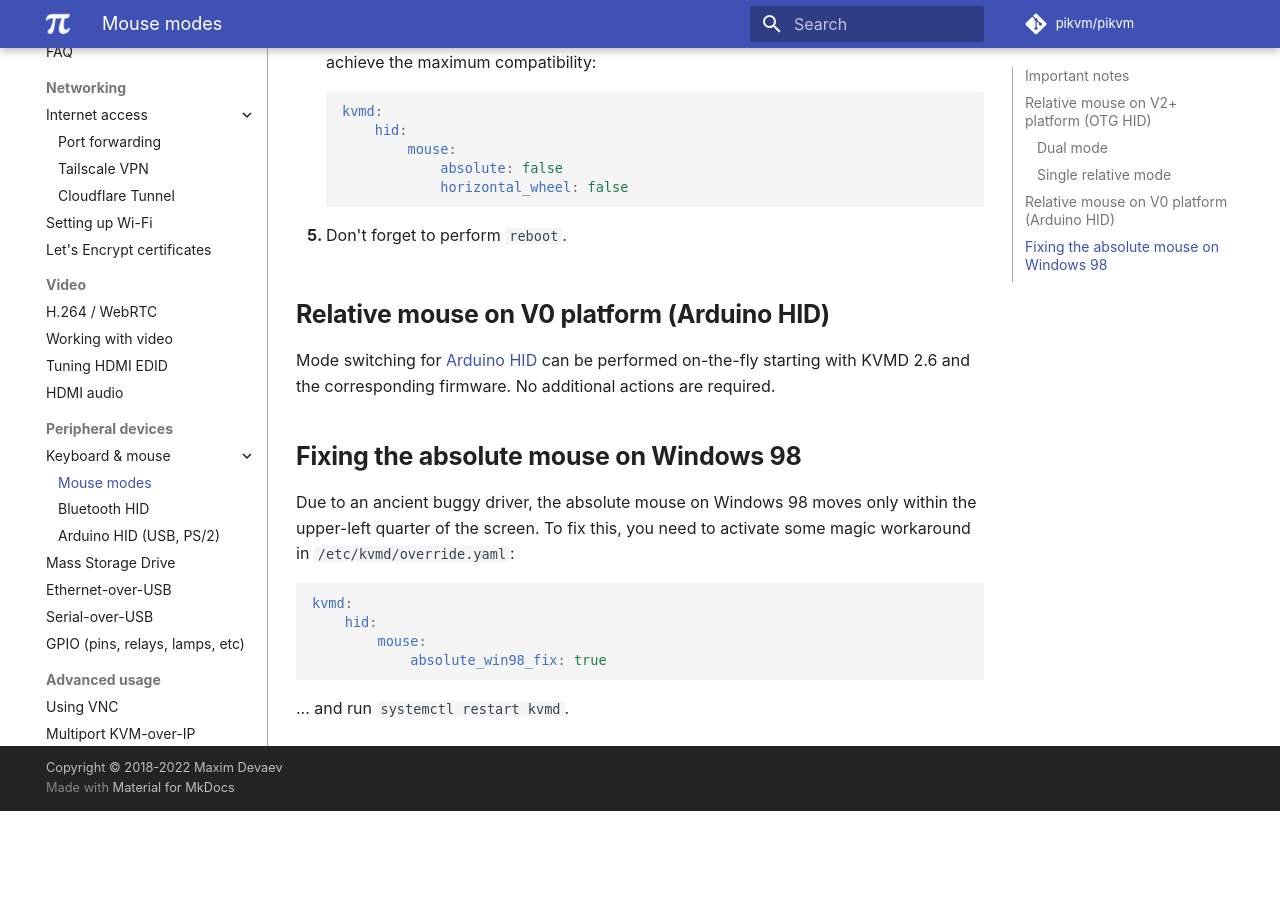
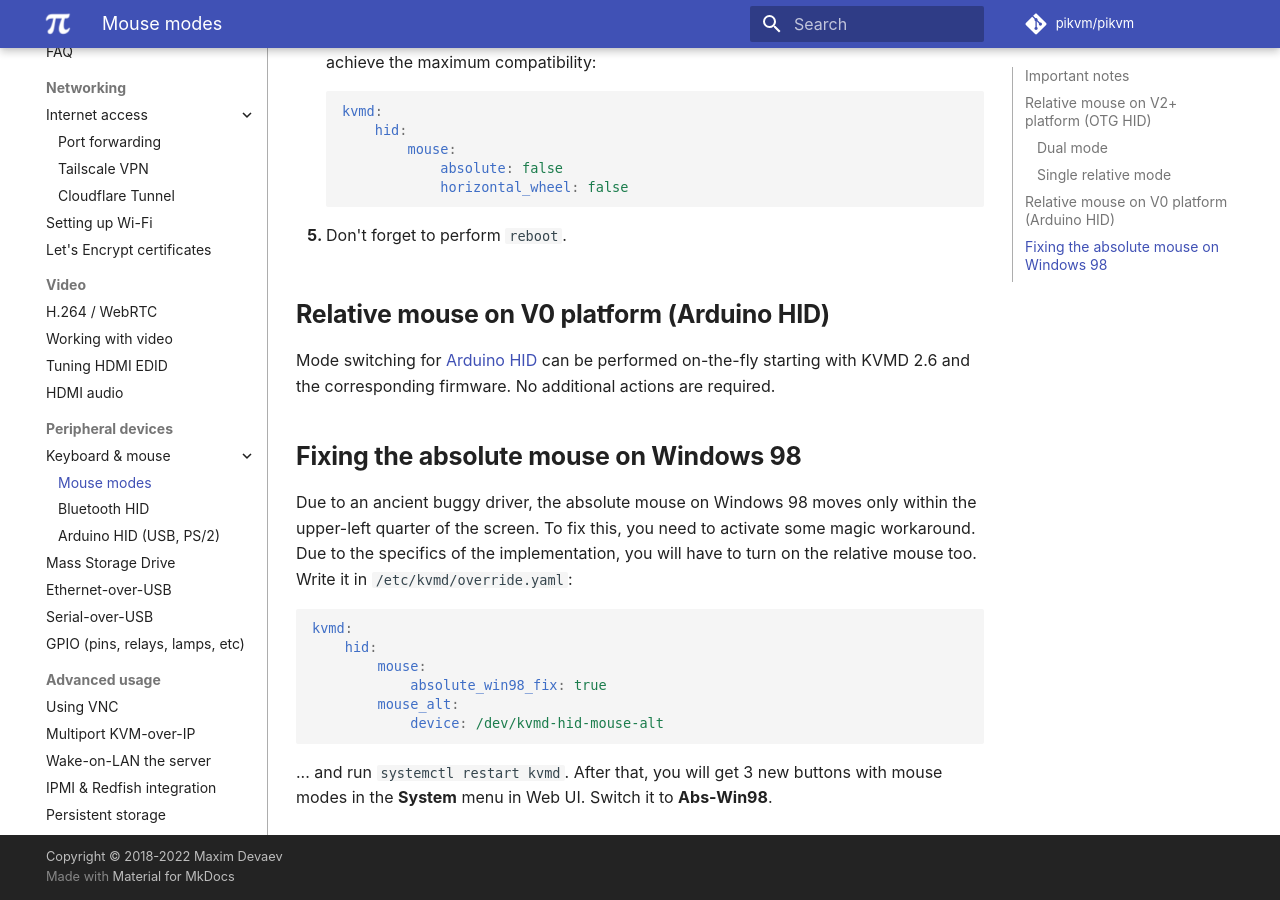
Before and after one commit to pikvm/pikvm, an MkDocs documentation site: the page built from docs/mouse.md, in a window 1280 px wide and 900 px high, scrolled down 1858 px. Built offline with MkDocs 1.6.1 and Material for MkDocs 9.7.7, drawn with Linux system fonts in a browser that asks for light colours; some web fonts are replaced; comment, search, counter and statistics services are not loaded; before the commit the page ends 2669 px from its top, so only the background shows below that.

Commit message:
mouse doc fix

````diff
--- a/docs/mouse.md
+++ b/docs/mouse.md
@@ -88,13 +88,15 @@
 
 ## Fixing the absolute mouse on Windows 98
 
-Due to an ancient buggy driver, the absolute mouse on Windows 98 moves only within the upper-left quarter of the screen. To fix this, you need to activate some magic workaround in `/etc/kvmd/override.yaml`:
+Due to an ancient buggy driver, the absolute mouse on Windows 98 moves only within the upper-left quarter of the screen. To fix this, you need to activate some magic workaround. Due to the specifics of the implementation, you will have to turn on the relative mouse too. Write it in `/etc/kvmd/override.yaml`:
 
 ```yaml
 kvmd:
     hid:
         mouse:
             absolute_win98_fix: true
+        mouse_alt:
+            device: /dev/kvmd-hid-mouse-alt
 ```
 
-... and run `systemctl restart kvmd`.
+... and run `systemctl restart kvmd`. After that, you will get 3 new buttons with mouse modes in the **System** menu in Web UI. Switch it to **Abs-Win98**.
````
